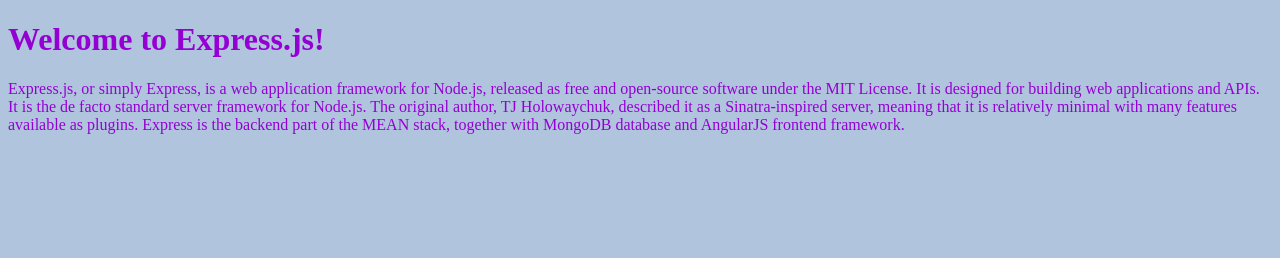
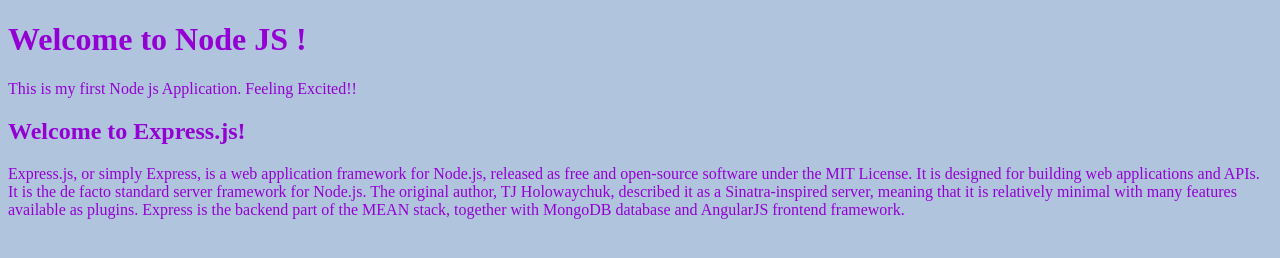
Before and after one commit to NitinMaurya/Node-js-Web-Server, a website: page public/index.html in a window 1280 px wide. Drawn offline with Linux system fonts and the light colour scheme.

Commit message:
Updated index.html

```diff
--- a/public/index.html
+++ b/public/index.html
@@ -5,8 +5,11 @@
     <title>My App!</title>
 </head>
 <body bgcolor="#b0c4de" , text="#9400d3" >
-<h1>
-Welcome to Express.js!</h1>
+<h1>Welcome to Node JS !</h1>
+<p>This is my first Node js Application.
+Feeling Excited!!</p>
+<h2>
+Welcome to Express.js!</h2>
 <p>Express.js, or simply Express, is a web application framework for Node.js,
 released as free and open-source software under the MIT License.
 It is designed for building web applications and APIs.
```
